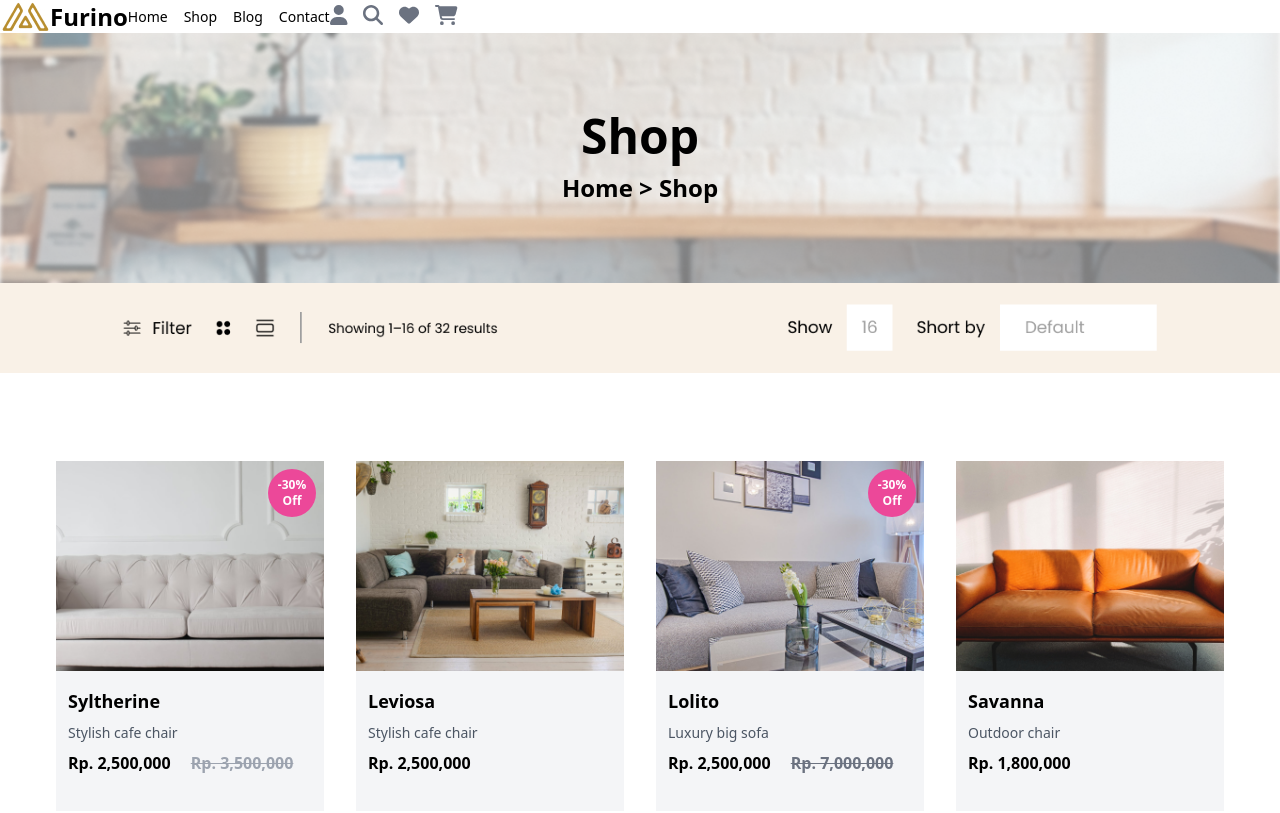
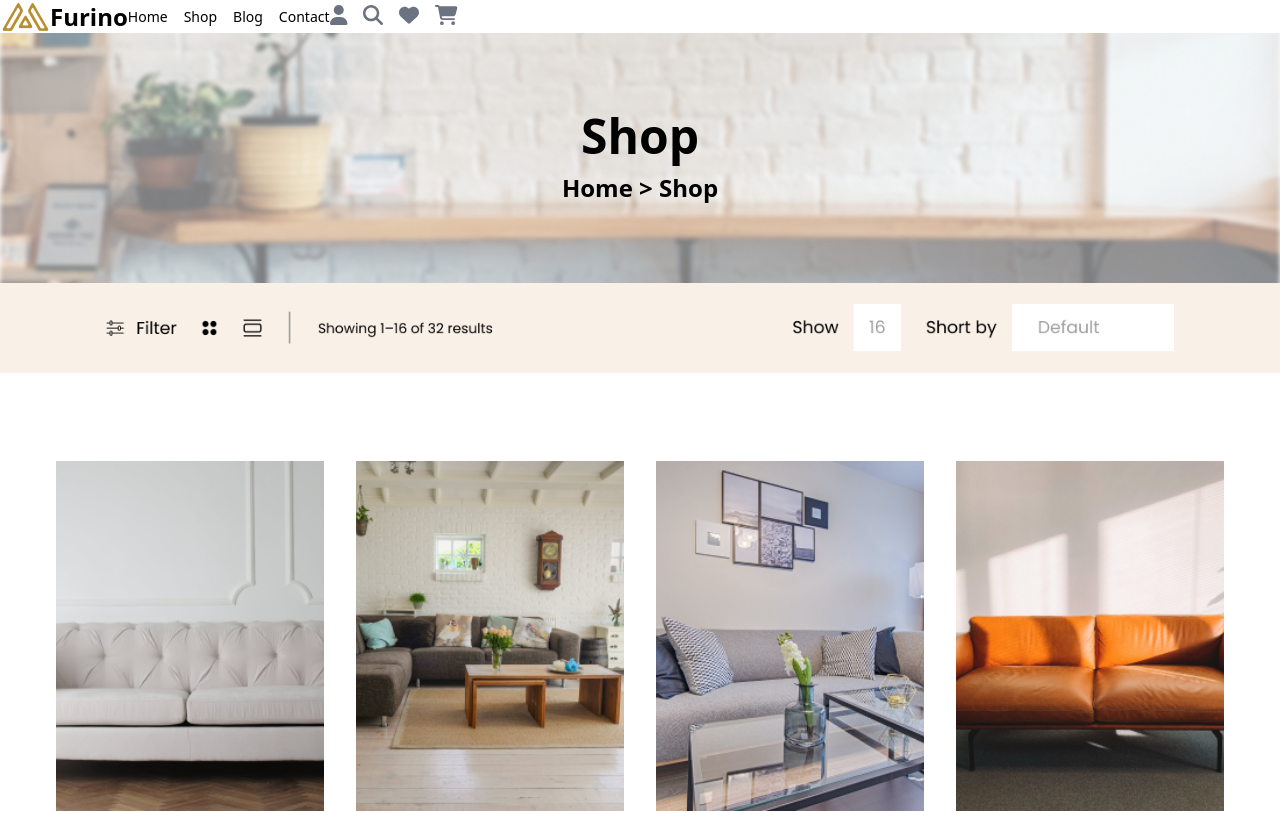
Before and after one commit to Khudaja/ecommerce-hackathon, a Next.js app: page /shop in a window 1280 px wide. Shown: the top 813 px of the page. Built offline with nearby package versions, Linux system fonts and the light colour scheme.

Commit message:
third commit

```diff
--- a/src/Components/HeroSection.tsx
+++ b/src/Components/HeroSection.tsx
@@ -7,8 +7,8 @@ function Hero() {
       <Image
         src="/images/hero.png"
         alt="Hero Background"
-        layout="fill"
-        objectFit="cover"
+        fill
+        style={{objectFit: "cover"}}
         priority
         className="z-[-1]"
       />
--- a/src/app/shop/page.tsx
+++ b/src/app/shop/page.tsx
@@ -2,8 +2,12 @@ import React from "react";
 import Image from "next/image";
 import { faHeart, faEye } from "@fortawesome/free-solid-svg-icons";
 import { FontAwesomeIcon } from "@fortawesome/react-fontawesome";
-import { FaTrophy, FaShieldAlt, FaShippingFast, FaHeadset } from 'react-icons/fa'; // React Icons
-
+import {
+  FaTrophy,
+  FaShieldAlt,
+  FaShippingFast,
+  FaHeadset,
+} from "react-icons/fa"; // React Icons
 
 const Shop = () => {
   return (
@@ -12,10 +16,9 @@ const Shop = () => {
       <div className="w-full h-[250px] relative">
         <Image
           src="/images/shop.png"
-          alt="Shop"
-          layout="fill"
-          objectFit="cover"
-          className="w-full h-full"
+          fill
+          style={{ objectFit: "cover" }}
+          alt="Hero"
         />
         {/* Overlay Text */}
         <div className="absolute inset-0 flex flex-col justify-center items-center space-y-3 text-center text-black">
@@ -29,11 +32,9 @@ const Shop = () => {
         <div className="w-full h-[50px] relative flex justify-center items-center">
           <Image
             src="/images/shopbar.png"
-            alt="Shop"
-            layout="intrinsic"
-            width={1200}
-            height={50}
-            className="object-contain"
+            fill
+            style={{ objectFit: "cover" }}
+            alt="Hero"
           />
         </div>
       </div>
@@ -45,10 +46,11 @@ const Shop = () => {
             <div className="absolute top-2 right-2 bg-pink-500 text-white text-center text-xs font-bold rounded-full w-12 h-12 flex items-center justify-center">
               -30% Off
             </div>
-            <img
+            <Image
               src="/images/p1.png"
-              alt="Syltherine"
-              className="object-cover w-full h-3/5"
+              fill
+              style={{ objectFit: "cover" }}
+              alt="Hero"
             />
             <div className="text-center mt-4 space-y-2">
               <p className="font-semibold text-lg text-left pl-3">Syltherine</p>
@@ -75,10 +77,11 @@ const Shop = () => {
 
           {/* Card 2 */}
           <div className="group bg-[#F4F5F7] w-full h-[350px] overflow-hidden transition-transform transform hover:scale-105">
-            <img
+            <Image
               src="/images/p2.png"
-              alt="Leviosa"
-              className="object-cover w-full h-3/5"
+              fill
+              style={{ objectFit: "cover" }}
+              alt="Hero"
             />
             <div className="text-center mt-4 space-y-2">
               <p className="font-semibold text-lg text-left pl-3">Leviosa</p>
@@ -105,10 +108,11 @@ const Shop = () => {
             <div className="absolute top-2 right-2 bg-pink-500 text-white text-center text-xs font-bold rounded-full w-12 h-12 flex items-center justify-center">
               -30% Off
             </div>
-            <img
+            <Image
               src="/images/p3.png"
-              alt="Lolito"
-              className="object-cover w-full h-3/5"
+              fill
+              style={{ objectFit: "cover" }}
+              alt="Hero"
             />
             <div className="text-center mt-4 space-y-2">
               <p className="font-semibold text-lg text-left pl-3">Lolito</p>
@@ -134,10 +138,12 @@ const Shop = () => {
           </div>
 
           {/* Card 4 */}
-          <div className="group bg-[#F4F5F7] w-full h-[350px] overflow-hidden transition-transform transform hover:scale-105">
-            <img
+          <div className="relative group bg-[#F4F5F7] w-full h-[350px] overflow-hidden transition-transform transform hover:scale-105">
+            <Image
               src="/images/p4.png"
               alt="Savanna"
+              fill
+              sizes="100vw"
               className="object-cover w-full h-3/5"
             />
             <div className="text-center mt-4 space-y-2">
@@ -524,7 +530,9 @@ const Shop = () => {
             <FaTrophy className="text-5xl text-[#B88E2F]" />
             <h3 className=" font-bold text-xl">High Quality</h3>
           </div>
-        <p className="text-sm text-gray-600 pl-12">Crafted from top materials</p>
+          <p className="text-sm text-gray-600 pl-12">
+            Crafted from top materials
+          </p>
         </div>
         {/* Column 2 */}
         <div className="flex flex-col items-center text-center space-y-2 max-w-[200px]">
```
Also changed, not shown: public/images/hero.png (renamed from public/images/hero.png.png). Lines whose indentation alone changed are shown as unchanged.
